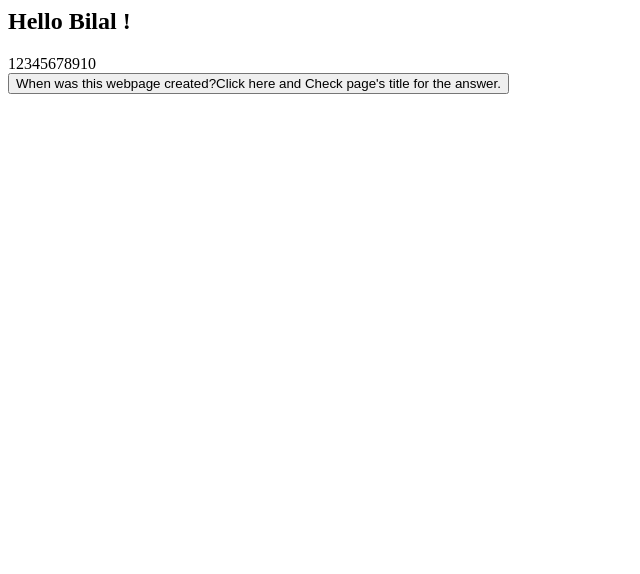
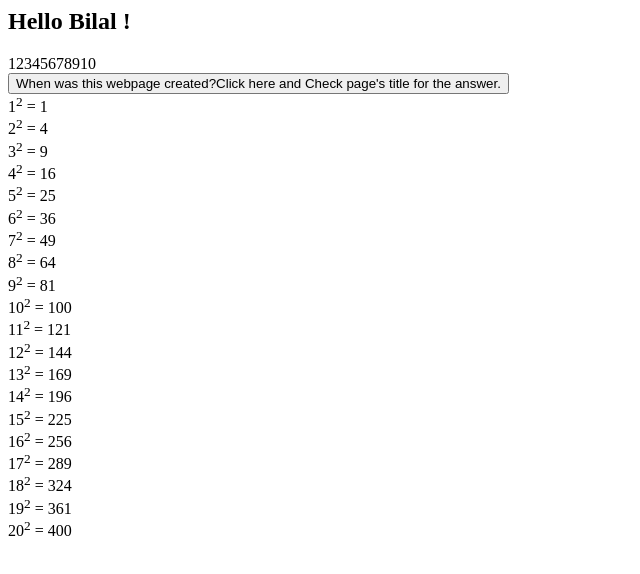
Before and after one commit to thisisbillall/assignment-2A-WADL, a plain HTML site: page exer1/index.html in a window 1280 px wide. Shown: the whole page, without its empty margins (0-640 px from the left). Drawn offline with Linux system fonts and the light colour scheme.

Commit message:
7 squares

```diff
--- a/exer1/index.html
+++ b/exer1/index.html
@@ -17,15 +17,23 @@
                 document.getElementById("title").innerHTML=newDate;
             }
 
+
             for(var i=1;i<=10;i++){
                 document.write(i);
             }
 
 
+
+
         </script>
         <br/>
          <button onclick="changeTitle()">When was this webpage created?Click here and Check page's title for the answer.</button><br/>
-    </body>
+
+         <script>
+             for(var i=1;i<=20;i++){
+                document.write(i+"<sup>"+2+"</sup>"+" = "+i*i,"<br/>");
+            }
+         </script>
 
 
 </html>
```
Also changed, not shown: 1 other file.
